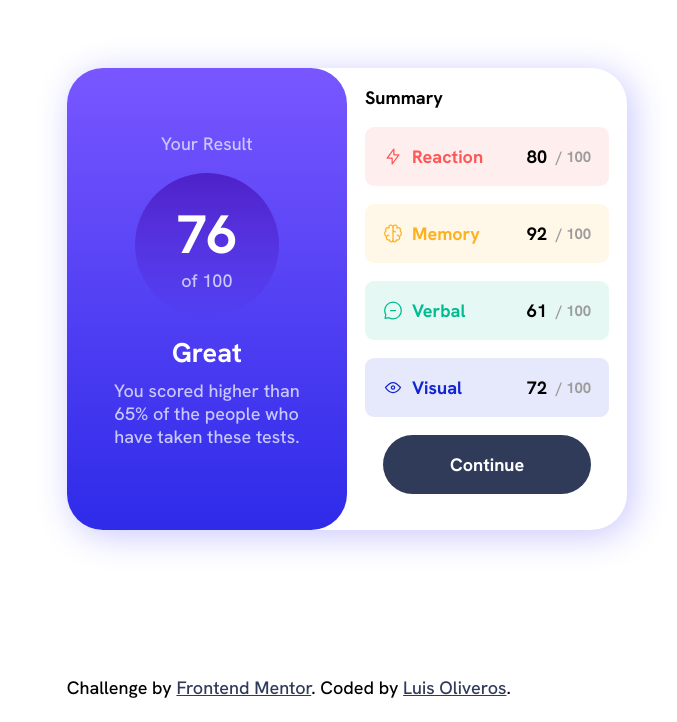
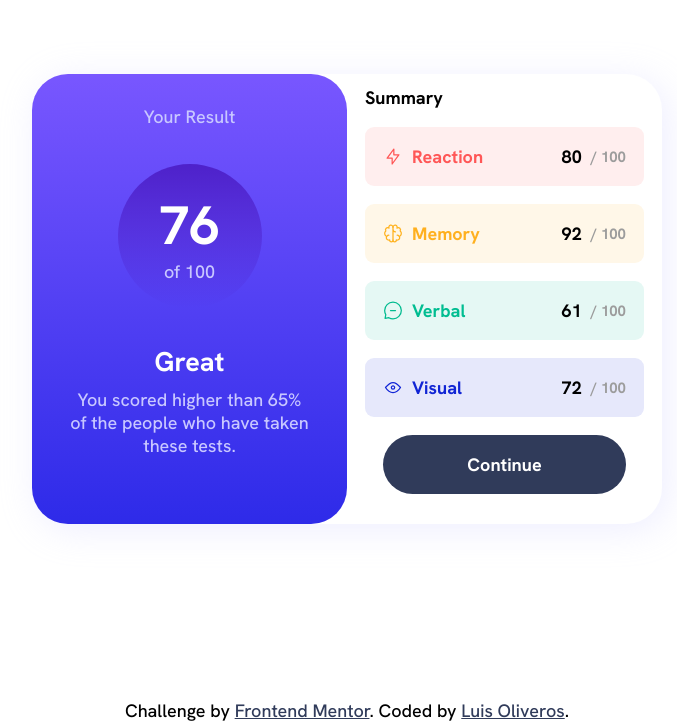
Before and after one commit to luisoliverosrdn/frontendmentor-result-summary, a plain HTML site: page index.html in a window 1280 px wide. Shown: the part 101-823 px from the top of the page, without its empty margins (293-970 px from the left). Before the commit the page ends 800 px from the top, so only its background shows below. Drawn offline with Linux system fonts and the light colour scheme.

Commit message:
Design width adjust

```diff
--- a/styles.css
+++ b/styles.css
@@ -24,21 +24,17 @@
     box-sizing: border-box;
 }
 
-html, body{
-    height: 100%;
-    width: 100%;
-}
-
-body{
+main{
     display: flex;
     min-height: 100vh;
+    align-content: center;
     justify-content: center;
 }
 
 .wrapper{
     display: flex;
     flex-flow: column;
-    max-width: 100%;
+    width: 100%;
 }
 
 .result{
@@ -55,7 +51,7 @@ body{
     font-size: inherit;
     color: var(--clr-n-lavander);
     font-weight: 300;
-    padding-bottom: 1rem;
+    padding-bottom: 2rem;
 }
 
 .result-circle{
@@ -81,7 +77,7 @@ body{
 }
 
 .result-description{
-    padding: 1rem;
+    padding: 2rem 1rem;
     text-align: center;
 }
 
@@ -100,7 +96,7 @@ body{
     display: flex;
     padding: 1rem;
     flex-flow: column;
-
+    justify-content: center;
 }
 
 .summary h2{
@@ -191,7 +187,6 @@ body{
 }
 
 footer{
-   position: absolute;
     bottom: 0;
     text-align: center;
 }
@@ -201,25 +196,25 @@ footer a{
 }
 
 @media screen and (min-width: 600px){
-    body{
+
+    main{
         align-items: center;
     }
-
     .wrapper{
         flex-flow: row;
-        max-width: 50rem;
-        box-shadow: 0.3rem 0.3rem 2rem var(--clr-n-lavander);
+        max-width: 35rem;
+        max-height: 25rem;
+        box-shadow: 0.3rem 0.3rem 2rem hsla(241, 100%, 89%, 0.3);
         border-radius: 2rem;
     }
 
     .result{
         border-radius: 2rem;
-        max-width: 18rem;
         flex: 1;
     }
 
     .summary{
-        max-width: 30rem;
+
         flex: 1;
     }
 }
```
Also changed, not shown: index.html (+2 -1 lines).
